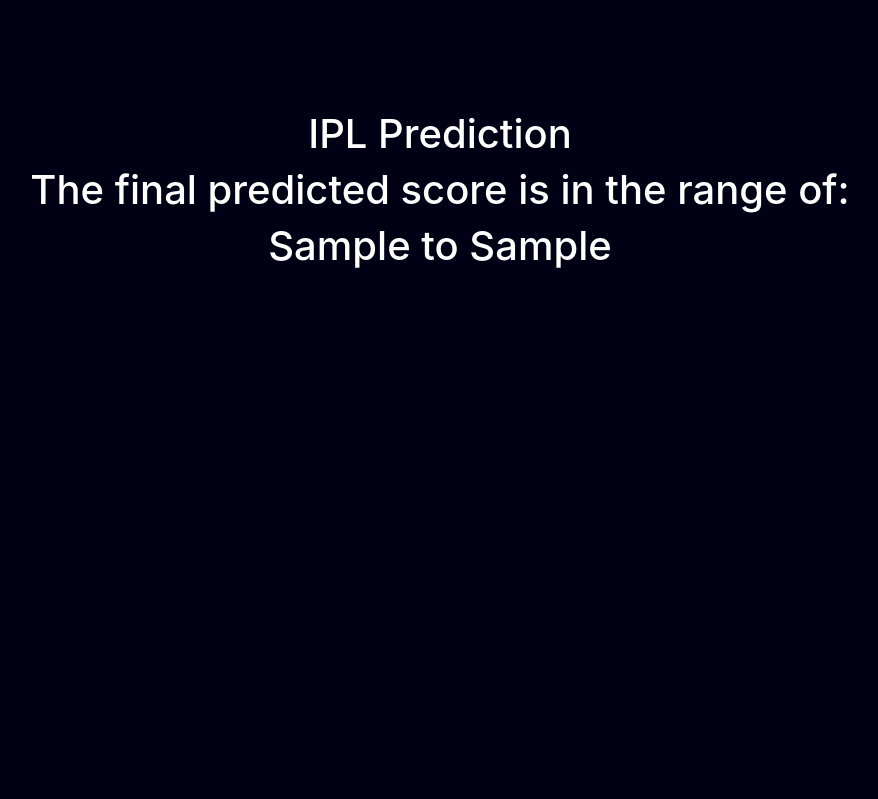
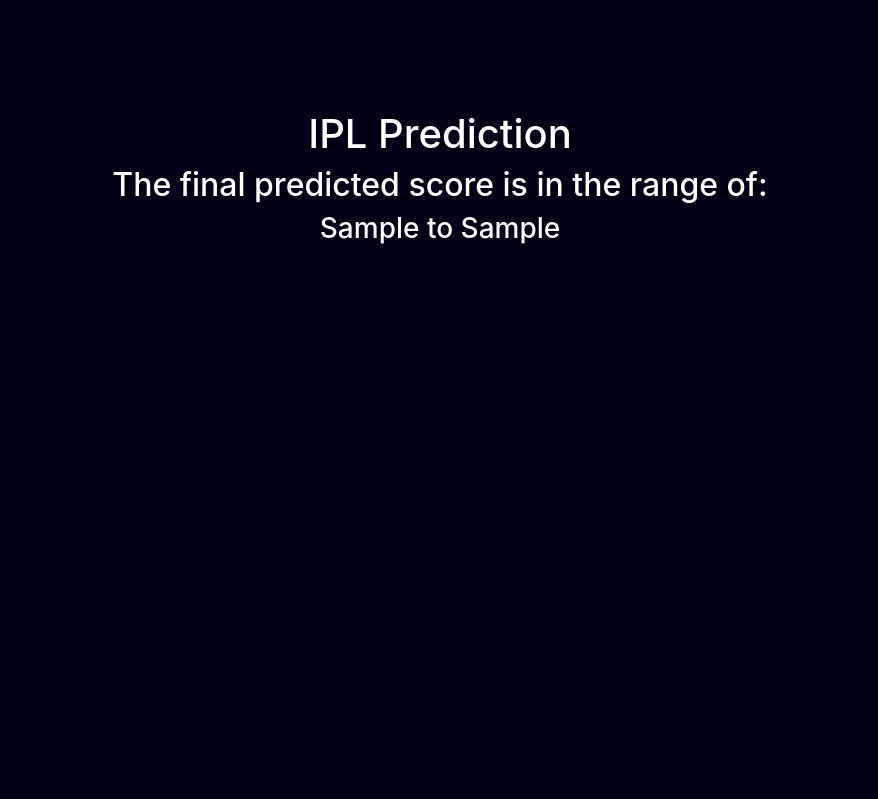
Before and after one commit to PrajwalGitCode/IPLPrediction, a Flask app: template templates/result.html in a window 1280 px wide. Shown: the part 56-855 px from the top of the page, without its empty margins (200-1078 px from the left). Run offline with Flask 2, Linux system fonts and the light colour scheme; the template is opened without the code that fills it: most values are stand-ins (such as "Sample title", 1, 10 or a date in 2020); parts of the project's set-up code (start-up, migrations or seed data) failed here and were passed over; some libraries are stand-ins or nearby versions.

Commit message:
Update result.html

```diff
--- a/templates/result.html
+++ b/templates/result.html
@@ -24,8 +24,8 @@
 <!-- Result -->
     <div class="results">
       <h1>IPL Prediction</h1>
-      <h1>The final predicted score is in the range of: </h1>
-      <h1 class='result-p'> {{ lower_limit }} to {{ upper_limit }}</h1>
+      <h2>The final predicted score is in the range of: </h2>
+      <h3 class='result-p'> {{ lower_limit }} to {{ upper_limit }}</h3>
    </div>
 
 <footer>
```
